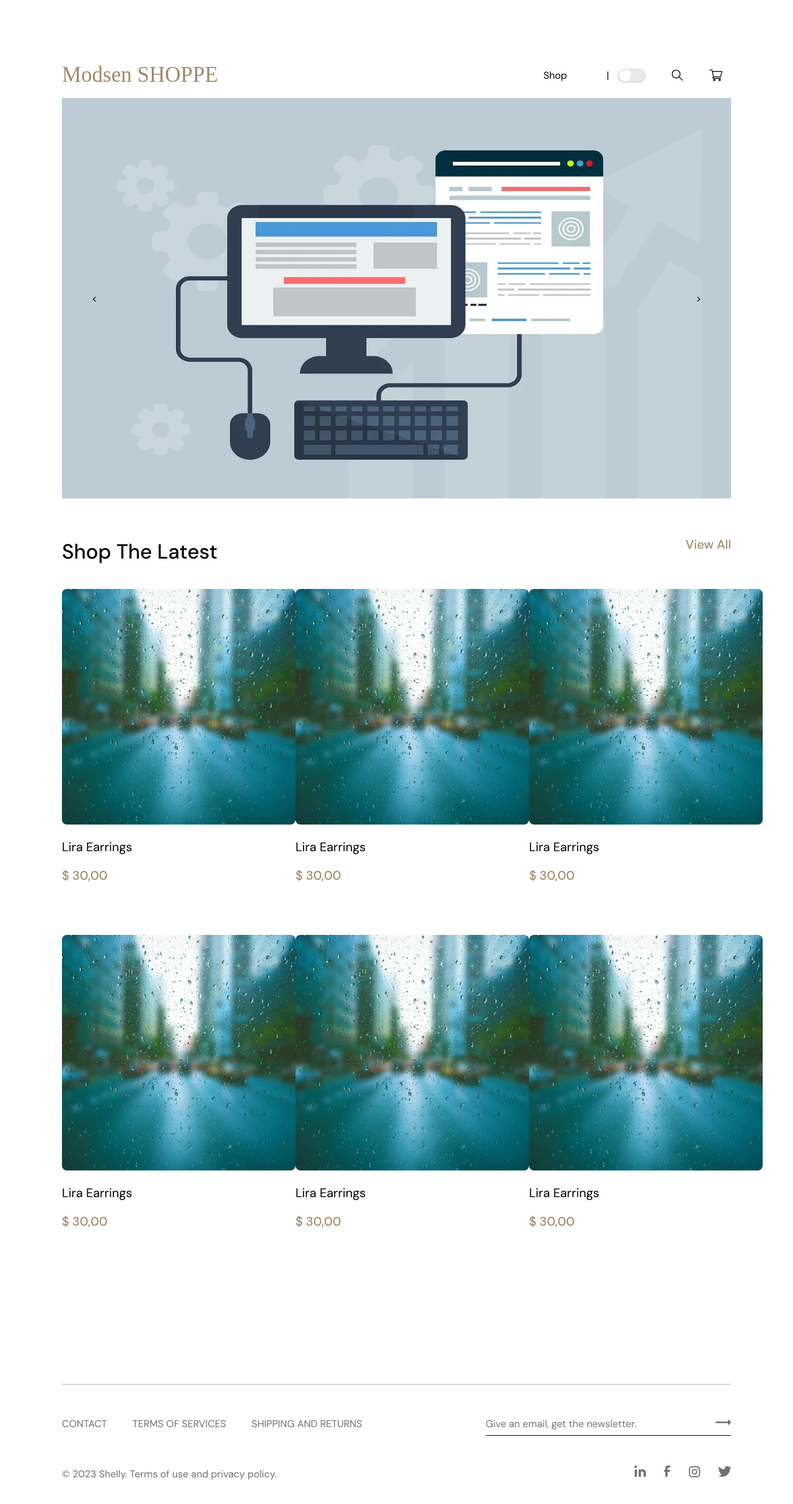
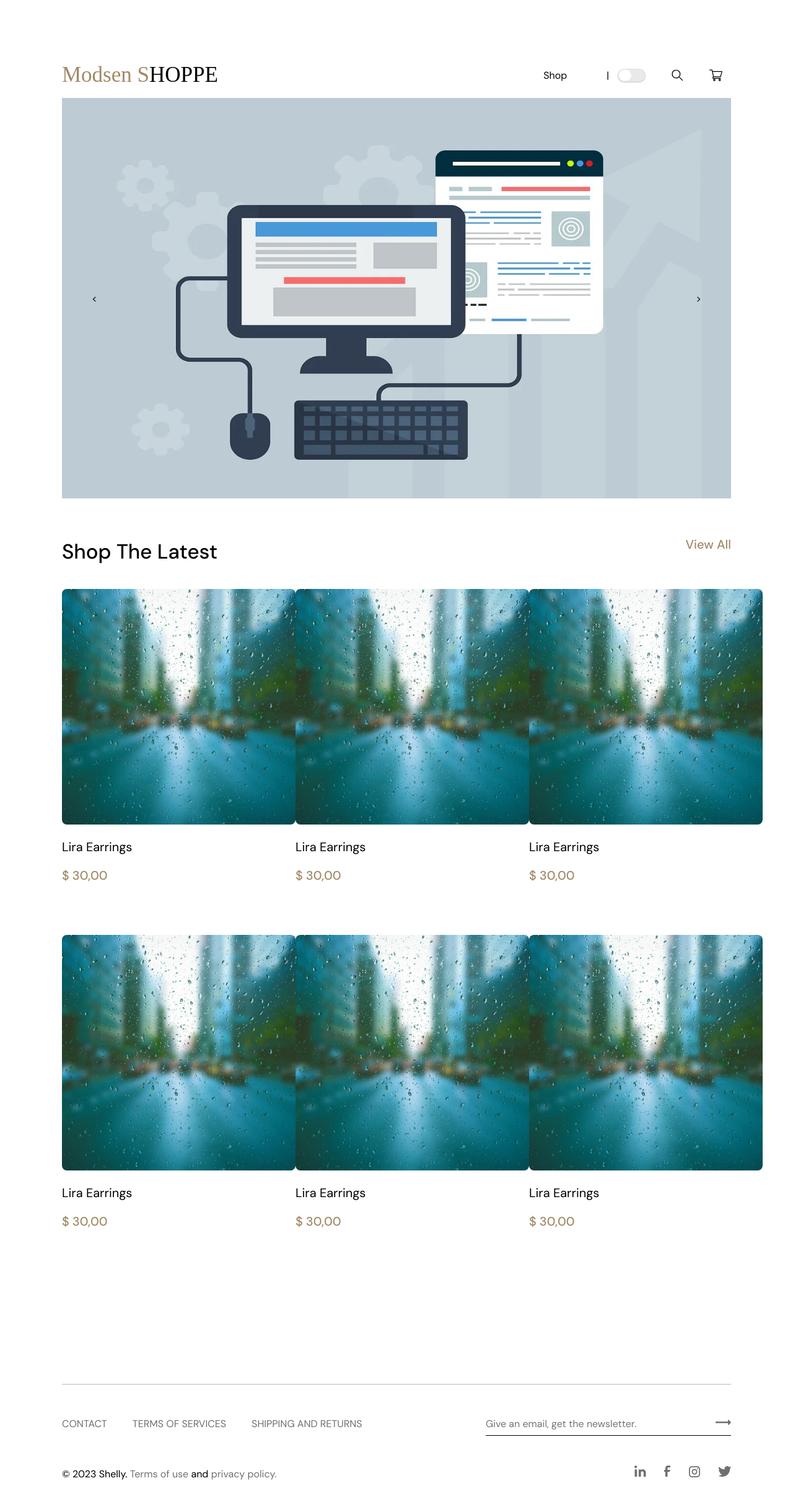
Before and after one commit to AntnKrn/Modsen-SHOPPE, a React app: page / in a window 1280 px wide. Shown: the top 2426 px of the page at 62% size. Built offline with nearby package versions, Linux system fonts and the light colour scheme; a web font is replaced by a local one.

Commit message:
fixed footer

```diff
--- a/src/components/Footer/Footer.styled.ts
+++ b/src/components/Footer/Footer.styled.ts
@@ -65,3 +65,5 @@ export const InputForSubscribeEmail = styled.input`
     outline: none;
   }
 `;
+
+export const StyledText = styled.p``;
--- a/src/components/Footer/Footer.tsx
+++ b/src/components/Footer/Footer.tsx
@@ -6,6 +6,7 @@ import {
   FooterNavItem,
   FooterWrapper,
   InputForSubscribeEmail,
+  StyledText,
   SubscribeEmailForm,
   ThermsAndSocialMedia,
 } from './Footer.styled';
@@ -34,7 +35,11 @@ export const Footer = () => {
       </FooterNavAndSubscribeEmail>
 
       <ThermsAndSocialMedia>
-        © 2023 Shelly. Terms of use and privacy policy.
+        <StyledText>
+          <span style={{ color: 'var(--text-color)' }}>© 2023 Shelly.</span>{' '}
+          Terms of use <span style={{ color: 'var(--text-color)' }}>and</span>{' '}
+          privacy policy.
+        </StyledText>
         <Twitter />
       </ThermsAndSocialMedia>
     </FooterWrapper>
--- a/src/components/Header/Header.styled.ts
+++ b/src/components/Header/Header.styled.ts
@@ -17,15 +17,24 @@ export const Navigation = styled.nav`
   width: 100%;
 `;
 
-export const ModsenSHOPPE = styled.h1`
-  color: ${COLORS.COLOR_ACCENT};
+export const MODSENSHOPPE = styled.div`
+  position: absolute;
+  left: 0;
+
+  &:nth-child(2) {
+    color: 'var(--text-color) !important';
+  }
+`;
+
+export const ModsenSHOPPE = styled.h1<{ $HOPPE?: string }>`
+  color: ${(props) =>
+    props.$HOPPE ? `var(--text-color)` : COLORS.COLOR_ACCENT};
   font-family: ${ALLERTA_STENCIL};
   font-style: normal;
   font-weight: 400;
   font-size: 35px;
   line-height: 40px;
-  position: absolute;
-  left: 0;
+  display: inline;
 `;
 
 export const NavigationList = styled.ul`
--- a/src/components/Header/Header.tsx
+++ b/src/components/Header/Header.tsx
@@ -9,6 +9,7 @@ import {
   Switch,
   ListItem,
   LeftNavItems,
+  MODSENSHOPPE,
 } from './Header.styled';
 import { Busket } from '../../assets/icons/busket';
 import { Search } from '../../assets/icons/search';
@@ -28,7 +29,12 @@ export const Header = () => {
   return (
     <StyledHeader>
       <Navigation>
-        <ModsenSHOPPE>Modsen SHOPPE</ModsenSHOPPE>
+        <MODSENSHOPPE>
+          <Link to="/">
+            <ModsenSHOPPE>Modsen S</ModsenSHOPPE>
+            <ModsenSHOPPE $HOPPE="black">HOPPE</ModsenSHOPPE>
+          </Link>
+        </MODSENSHOPPE>
 
         <NavigationList>
           <LeftNavItems>
```
